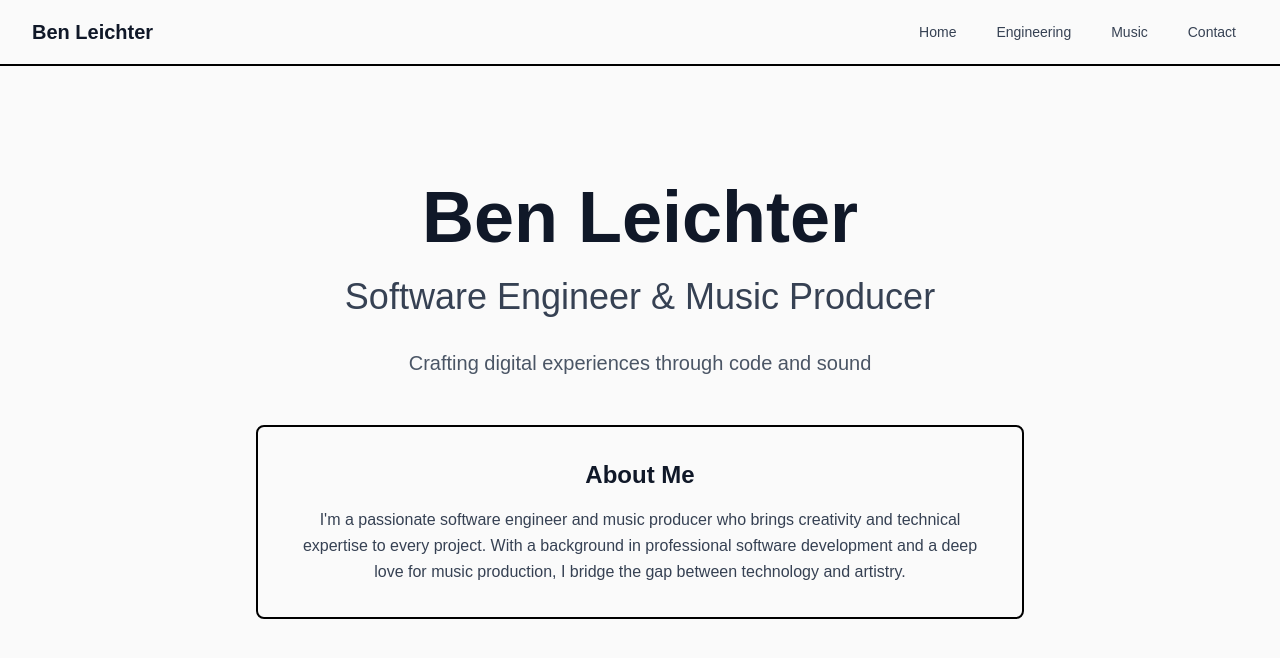
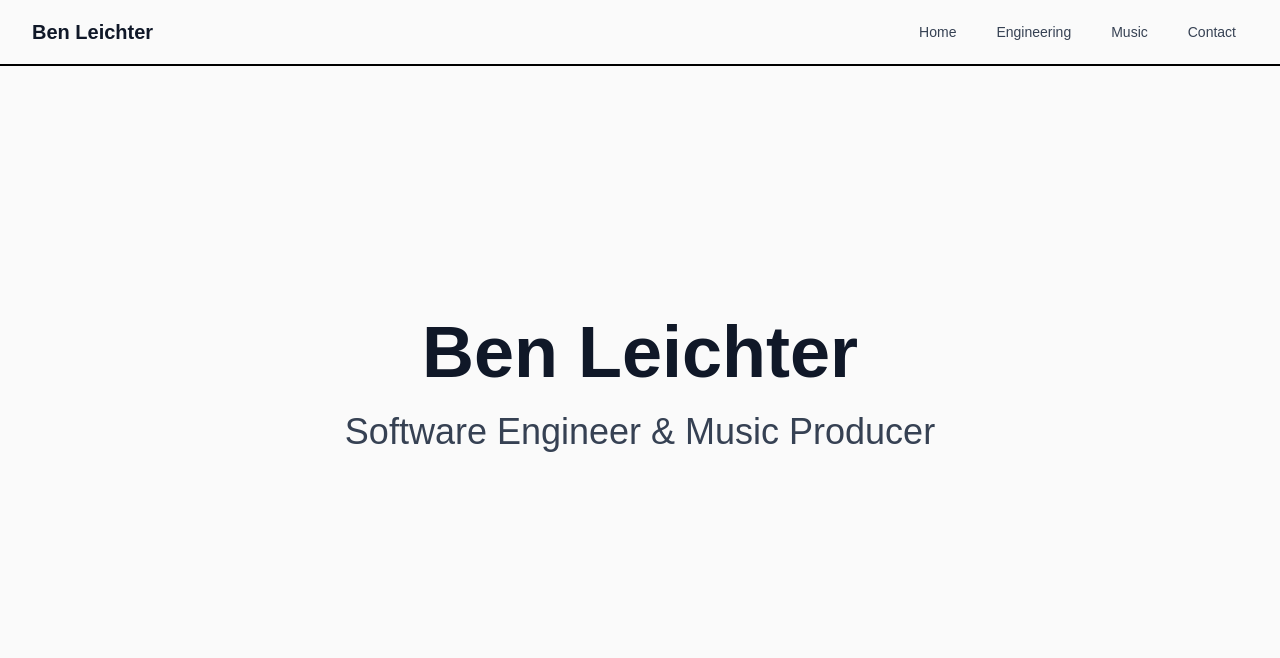
Before and after one commit to benjaminleichter/portfolio, a Next.js app: page / in a window 1280 px wide. Shown: the top 658 px of the page. Built offline with nearby package versions, Linux system fonts and the light colour scheme.

Commit message:
remove about section from home page

```diff
--- a/src/components/Hero.tsx
+++ b/src/components/Hero.tsx
@@ -8,21 +8,6 @@ const Hero = () => {
         <h2 className="text-2xl sm:text-3xl lg:text-4xl font-medium text-gray-700 mb-8">
           Software Engineer & Music Producer
         </h2>
-        <p className="text-lg sm:text-xl text-gray-600 mb-12 max-w-2xl mx-auto">
-          Crafting digital experiences through code and sound
-        </p>
-
-        <div className="max-w-3xl mx-auto">
-          <div className="bg-off-white border-2 border-black rounded-lg p-8">
-            <h3 className="text-2xl font-semibold text-gray-900 mb-4">About Me</h3>
-            <p className="text-gray-700 leading-relaxed">
-              I&apos;m a passionate software engineer and music producer who brings creativity
-              and technical expertise to every project. With a background in professional
-              software development and a deep love for music production, I bridge the gap
-              between technology and artistry.
-            </p>
-          </div>
-        </div>
       </div>
     </section>
   );
```
